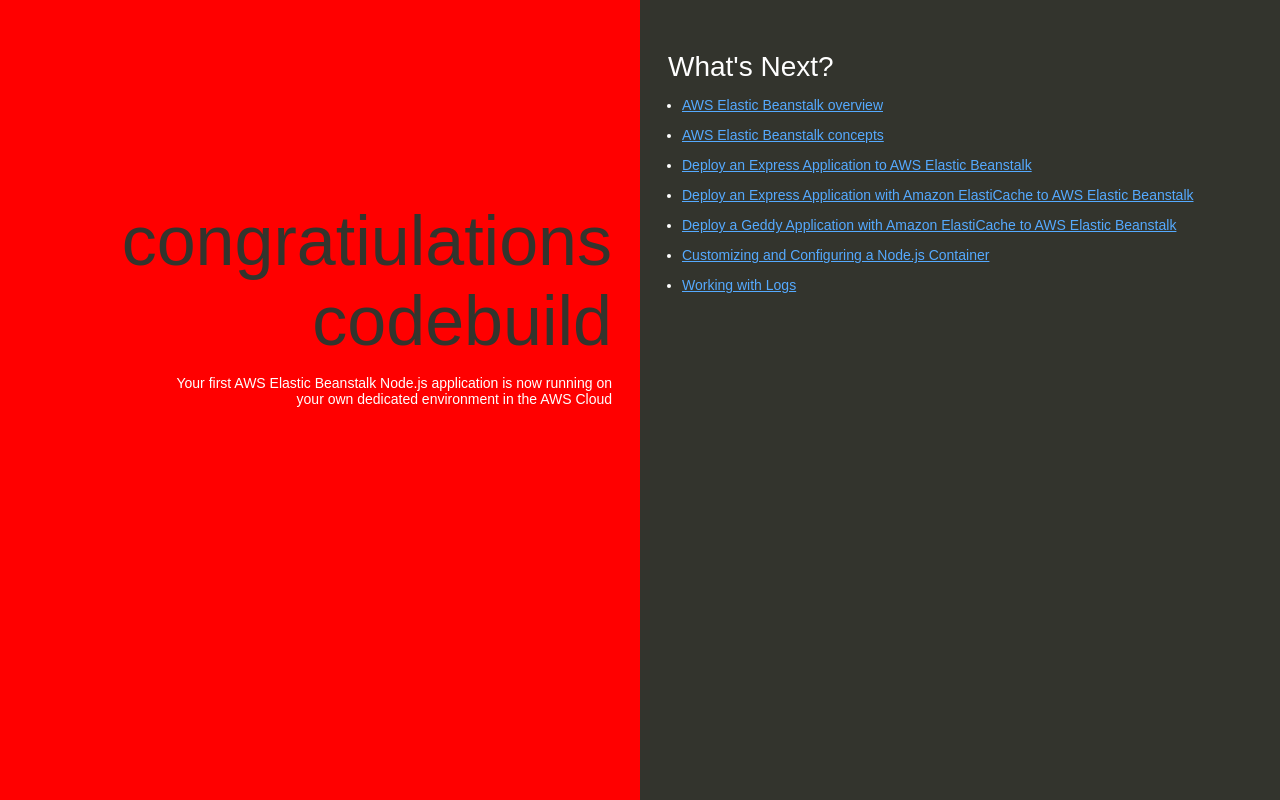
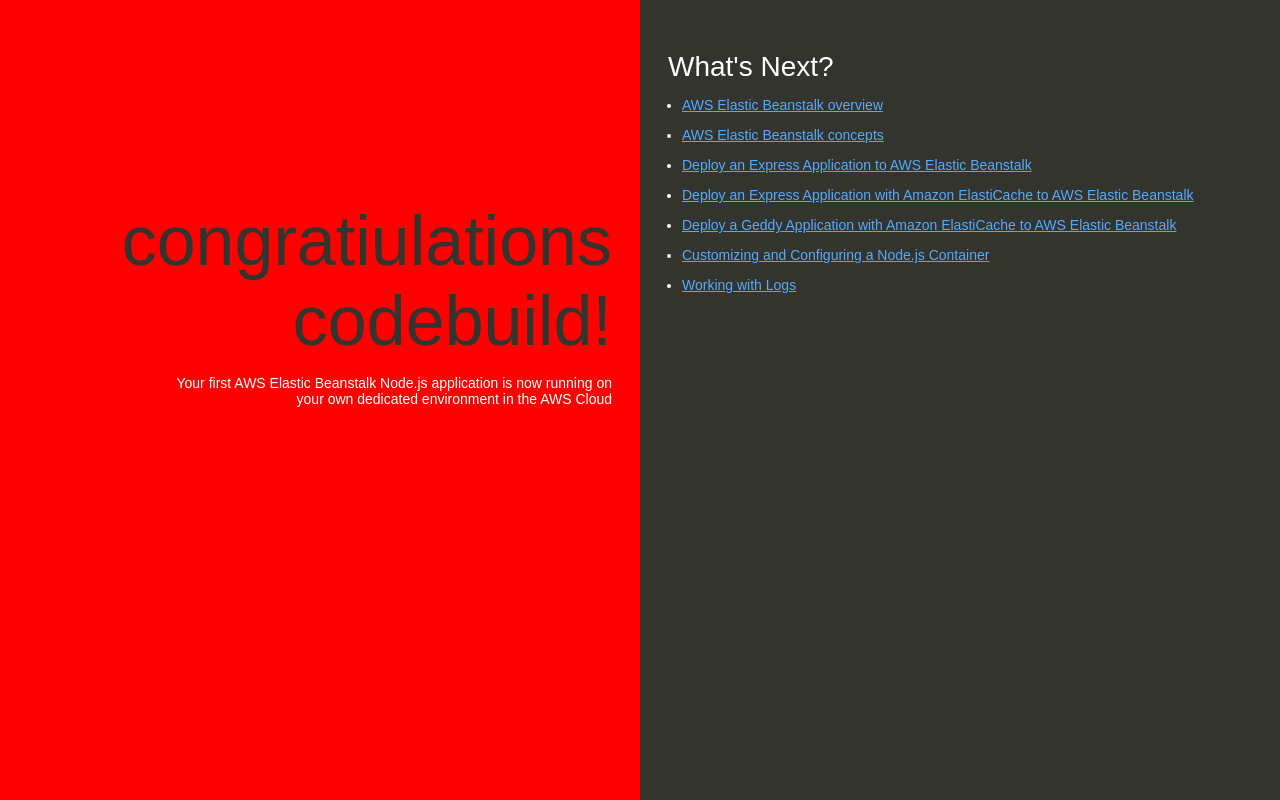
Before and after one commit to forf45403-dev/mynode.js-app, a website: page index.html in a window 1280 px wide. Drawn offline with Linux system fonts and the light colour scheme.

Commit message:
Update index.html

```diff
--- a/index.html
+++ b/index.html
@@ -74,7 +74,7 @@
   </head>
   <body>
     <div class="textColumn">
-      <h1>congratiulations codebuild</h1>
+      <h1>congratiulations codebuild!</h1>
       <p>Your first AWS Elastic Beanstalk Node.js application is now running on your own dedicated environment in the AWS Cloud</p>
     </div>
     <div class="linksColumn">
```
